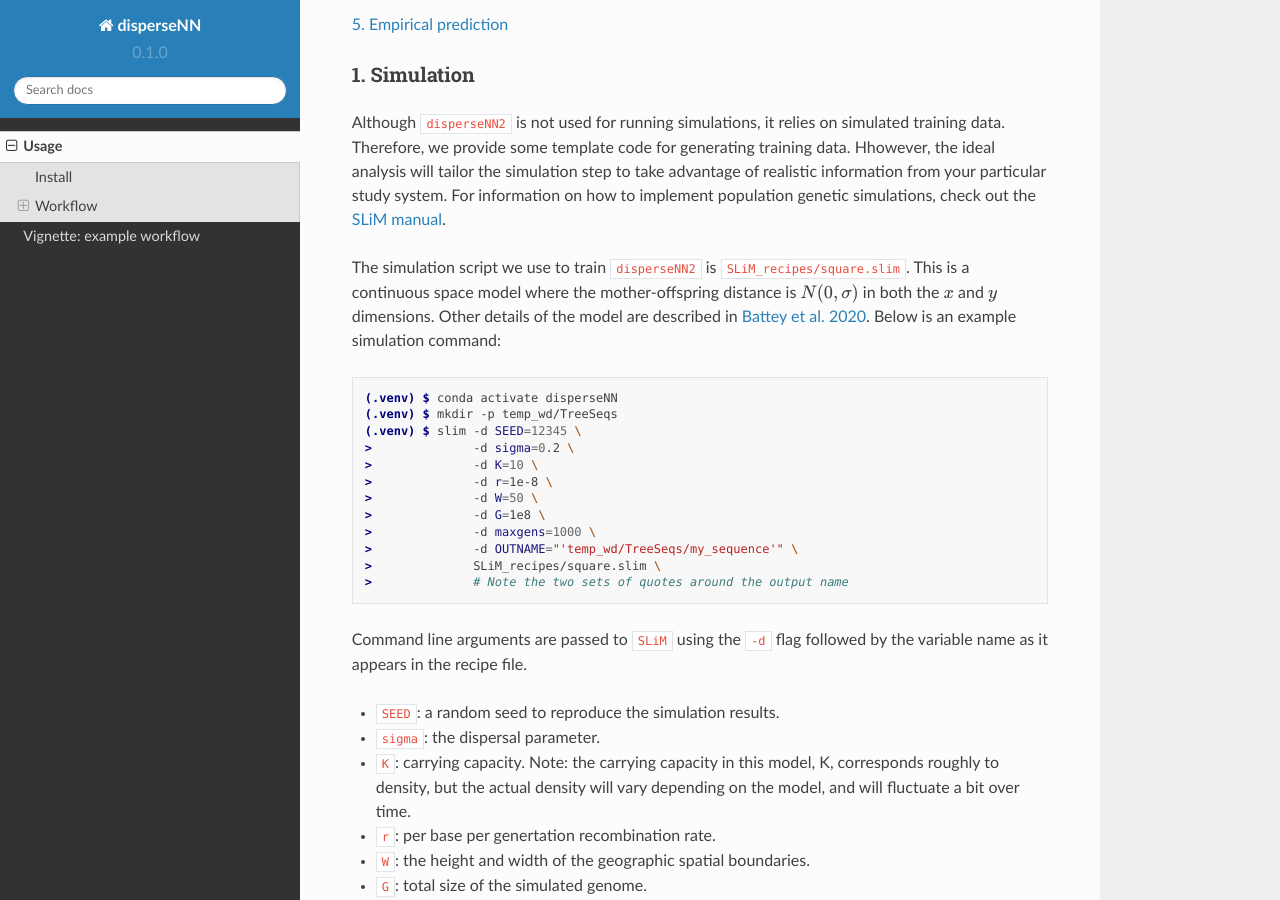
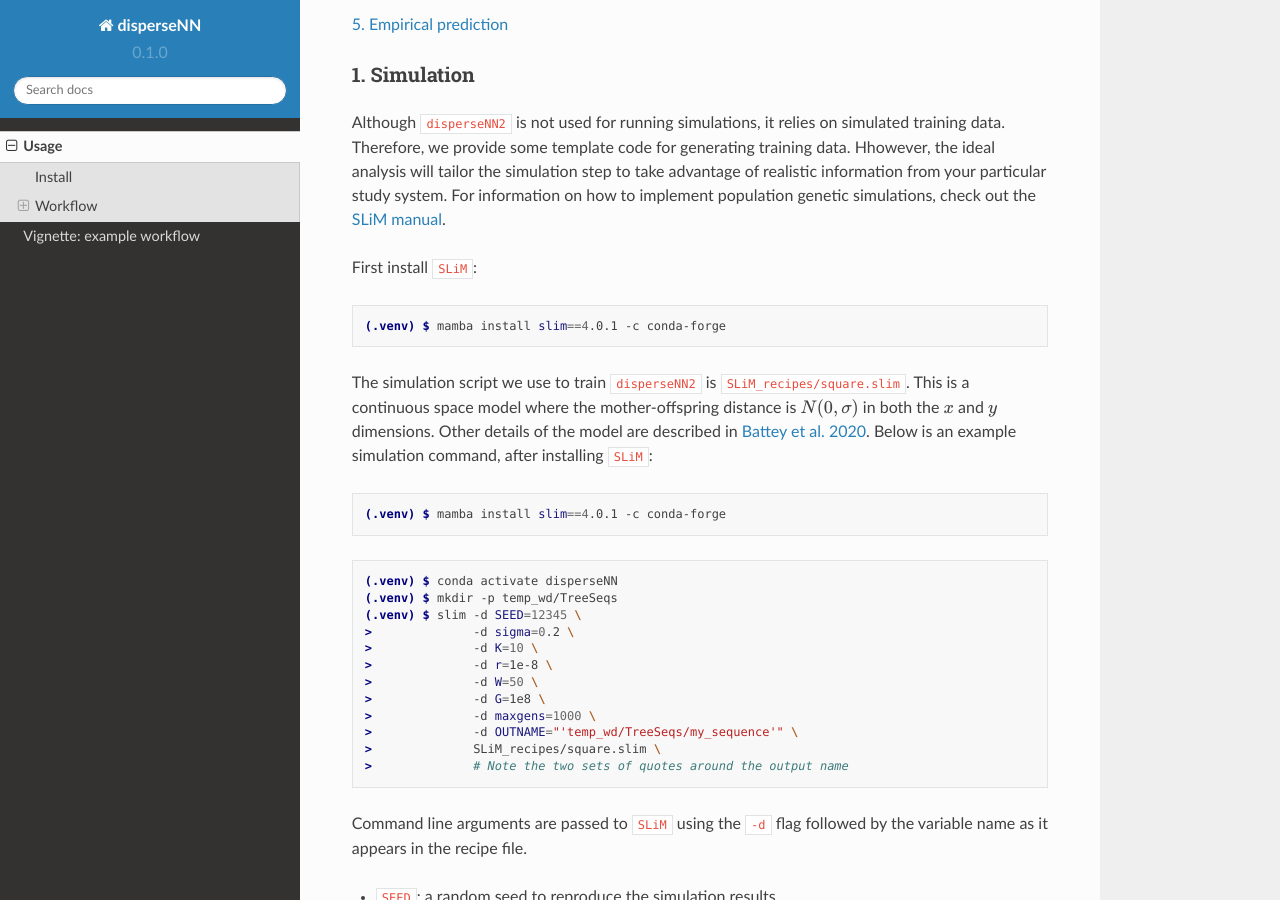
Before and after one commit to kr-colab/disperseNN2, a Sphinx documentation site: the page built from docs/source/usage.rst, in a window 1280 px wide and 900 px high, scrolled down 909 px. Built offline with Sphinx 7.4.7 and the Read the Docs theme 2.0.0, drawn with Linux system fonts in a browser that asks for light colours.

```diff
--- a/docs/source/usage.rst
+++ b/docs/source/usage.rst
@@ -64,7 +64,20 @@ A typical ``disperseNN2`` workflow involves five steps:
 
 Although ``disperseNN2`` is not used for running simulations, it relies on simulated training data. Therefore, we provide some template code for generating training data. Hhowever, the ideal analysis will tailor the simulation step to take advantage of realistic information from your particular study system. For information on how to implement population genetic simulations, check out the `SLiM manual <http://benhaller.com/slim/SLiM_Manual.pdf>`_.
 
-The simulation script we use to train ``disperseNN2`` is ``SLiM_recipes/square.slim``. This is a continuous space model where the mother-offspring distance is :math:`N(0,\sigma)` in both the :math:`x` and :math:`y` dimensions. Other details of the model are described in `Battey et al. 2020 <https://doi.org/10.1534/genetics.120.303143>`_. Below is an example simulation command:
+
+First install ``SLiM``:
+
+.. code-block:: console
+
+		(.venv) $ mamba install slim==4.0.1 -c conda-forge
+
+
+The simulation script we use to train ``disperseNN2`` is ``SLiM_recipes/square.slim``. This is a continuous space model where the mother-offspring distance is :math:`N(0,\sigma)` in both the :math:`x` and :math:`y` dimensions. Other details of the model are described in `Battey et al. 2020 <https://doi.org/10.1534/genetics.120.303143>`_. Below is an example simulation command, after installing ``SLiM``:
+
+.. code-block:: console
+
+                (.venv) $ mamba install slim==4.0.1 -c conda-forge
+
 
 .. code-block:: console
 
```
Also changed, not shown: 1 other file.
